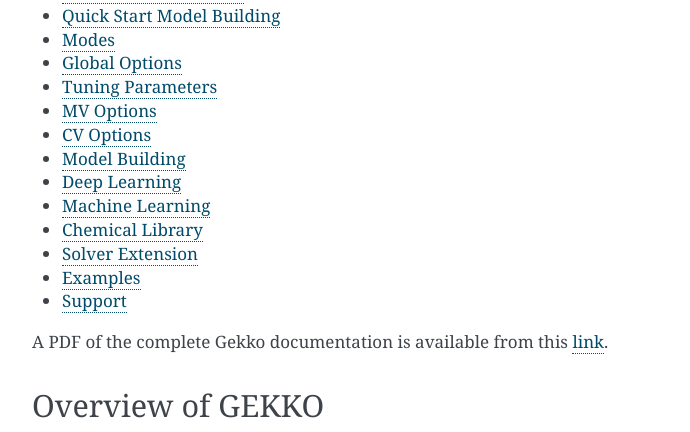
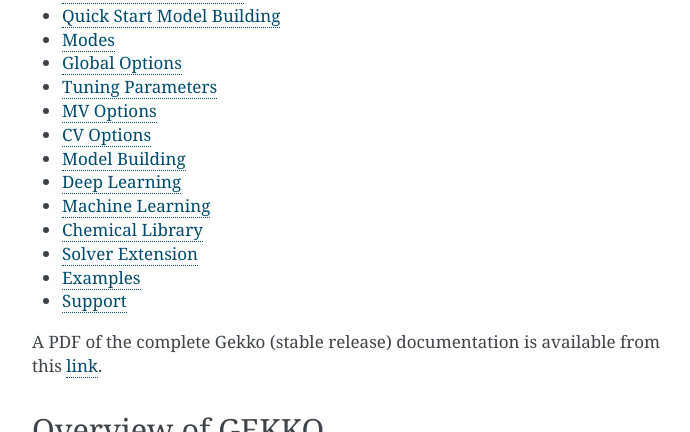
Before and after one commit to BYU-PRISM/GEKKO, a Sphinx documentation site: the page built from docs/index.rst, in a window 1280 px wide and 900 px high, scrolled down 1839 px, cut to the strip 0-432 px from the top of the window. Shown: the whole strip, without its empty margins (388-1078 px from the left). Built offline with Sphinx 7.4.7, drawn with Linux system fonts in a browser that asks for light colours.

Commit message:
Update index.rst

```diff
--- a/docs/index.rst
+++ b/docs/index.rst
@@ -87,7 +87,7 @@
 	examples
 	support
 
-A PDF of the complete Gekko documentation is available from this `link <https://buildmedia.readthedocs.org/media/pdf/gekko/latest/gekko.pdf>`_.
+A PDF of the complete Gekko (stable release) documentation is available from this `link <https://gekko.readthedocs.io/_/downloads/en/stable/pdf/>`_.
 
 Overview of GEKKO
 --------
```
